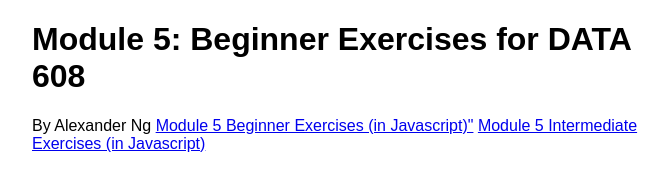
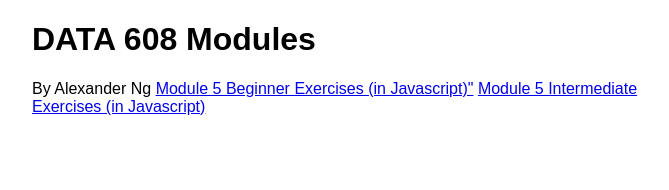
Before and after one commit to completegraph/completegraph.github.io, a plain HTML site: page index.html in a window 1280 px wide. Shown: the whole page, without its empty margins (288-957 px from the left). Drawn offline with Linux system fonts and the light colour scheme.

Commit message:
Update index.html

```diff
--- a/index.html
+++ b/index.html
@@ -25,7 +25,7 @@
   </head>
 
   <body>
-  <h1>Module 5: Beginner Exercises for DATA 608</h1>
+  <h1>DATA 608 Modules</h1>
   By Alexander Ng
 
   <a href="module5_beginner.html">Module 5 Beginner Exercises (in Javascript)"</a>
```
